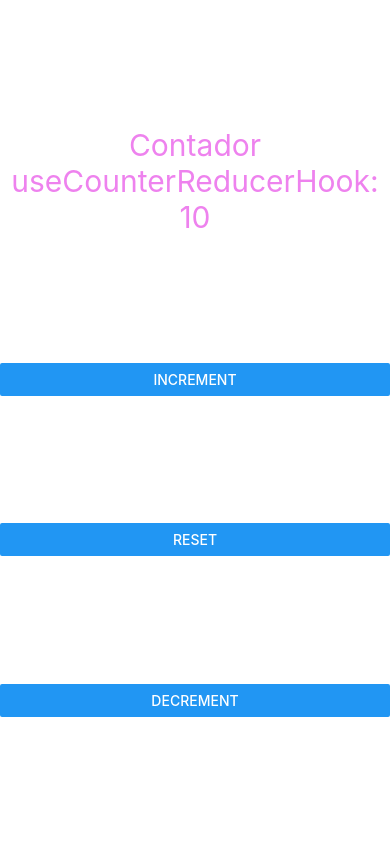
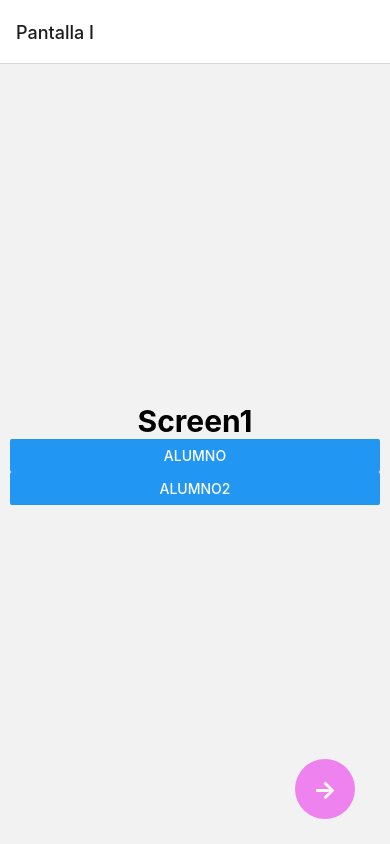
Before and after one commit to pandoraxdn/ird-react-native, a React Native app: screen /Screen1 in a window 390 px wide. Built offline with nearby package versions, Linux system fonts and the light colour scheme.

Commit message:
Stack Navigator Clase 07/02/2024

```diff
--- a/App.tsx
+++ b/App.tsx
@@ -14,13 +14,17 @@ import React from 'react';
 //import { ContadorFabScreen } from './src/screens/ContadorFabScreen';
 //import { ContadorCustomScreen } from './src/screens/ContadorCustomScreen';
 //import { CounterReducerScreen } from './src/screens/CounterReducerScreen';
-import { ScreenUseCounterReducer } from './src/screens/ScreenUseCounterReducer';
+//import { ScreenUseCounterReducer } from './src/screens/ScreenUseCounterReducer';
+import { NavigationContainer } from '@react-navigation/native';
+import { StackNavigator } from './src/navigator/StackNavigator';
 
 
 const App = () => {
 
     return (
-        <ScreenUseCounterReducer />
+        <NavigationContainer>
+            <StackNavigator />
+        </NavigationContainer>
         /*
         <View>
             <Text
--- /dev/null
+++ b/src/navigator/StackNavigator.tsx
@@ -0,0 +1,42 @@
+import React from 'react';
+import { createStackNavigator } from '@react-navigation/stack';
+import { Screen1 } from '../screens/navigate/Screen1';
+import { Screen2 } from '../screens/navigate/Screen2';
+import { Screen3 } from '../screens/navigate/Screen3';
+import { PersonaScreen } from './../screens/navigate/PersonaScreen';
+
+export type RootStackParams = {
+    Screen1: undefined;
+    Screen2: undefined;
+    Screen3: undefined;
+    PersonaScreen: { id: number, nombre: string };
+}
+
+const Stack = createStackNavigator<RootStackParams>();
+
+export const StackNavigator = () => {
+    return(
+        <Stack.Navigator>
+            <Stack.Screen
+                name="Screen1"
+                component={ Screen1 }
+                options={{ title: "Pantalla I" }}
+            />
+            <Stack.Screen
+                name="Screen2"
+                component={ Screen2 }
+                options={{ title: "Pantalla II" }}
+            />
+            <Stack.Screen
+                name="Screen3"
+                component={ Screen3 }
+                options={{ title: "Pantalla III" }}
+            />
+            <Stack.Screen
+                name="PersonaScreen"
+                component={ PersonaScreen }
+                options={{ title: "Datos del usuario" }}
+            />
+        </Stack.Navigator>
+    );
+}
--- /dev/null
+++ b/src/screens/navigate/PersonaScreen.tsx
@@ -0,0 +1,33 @@
+import React from 'react';
+import { View, Text, Button } from 'react-native';
+import { StackScreenProps } from '@react-navigation/stack';
+import { RootStackParams } from './../../navigator/StackNavigator';
+import { appTheme } from '../../theme/appTheme';
+
+interface Props extends StackScreenProps<RootStackParams,'PersonaScreen'>{};
+
+export const PersonaScreen = ( { navigation, route } :Props ) => {
+
+    const params = route.params;
+
+    return(
+        <View
+            style={{
+                ...appTheme.containerGlobal,
+                ...appTheme.containerMarginGlobal
+            }}
+        >
+            <Text
+                style={ appTheme.title }
+            >
+                ID: { params.id }
+                Nombre: { params.nombre }
+                { JSON.stringify(params) }
+            </Text>
+            <Button
+                title="Regresar"
+                onPress={ () => navigation.pop() }
+            />
+        </View>
+    );
+}
--- /dev/null
+++ b/src/screens/navigate/Screen1.tsx
@@ -0,0 +1,54 @@
+import React from 'react';
+import { View, Text, Button } from 'react-native';
+import { StackScreenProps } from '@react-navigation/stack';
+import { RootStackParams } from './../../navigator/StackNavigator';
+import { appTheme } from '../../theme/appTheme';
+import { Fab } from '../../components/Fab';
+
+interface Estudiante{
+    id: number;
+    nombre: string;
+}
+
+interface Props extends StackScreenProps<RootStackParams,"Screen1">{};
+
+export const Screen1 = ( { navigation }: Props ) => {
+
+    const alumno: Estudiante = {
+        id: 1,
+        nombre: "María"
+    }
+
+    const alumno2: Estudiante = {
+        id: 2,
+        nombre: "Luz"
+    }
+
+    return(
+        <View
+            style={{
+                ...appTheme.containerGlobal,
+                ...appTheme.containerMarginGlobal
+            }}
+        >
+            <Text
+                style={ appTheme.title }
+            >
+                Screen1
+            </Text>
+            <Button
+                title='Alumno'
+                onPress={ () => navigation.navigate("PersonaScreen",alumno)  }
+            />
+            <Button
+                title='Alumno2'
+                onPress={ () => navigation.navigate("PersonaScreen",alumno2)  }
+            />
+            <Fab
+                title='->'
+                position='button_right'
+                action={ () => navigation.navigate("Screen2") }
+            />
+        </View>
+    );
+}
--- /dev/null
+++ b/src/screens/navigate/Screen2.tsx
@@ -0,0 +1,30 @@
+import React from 'react';
+import { View, Text } from 'react-native';
+import { useNavigation } from '@react-navigation/native';
+import { appTheme } from '../../theme/appTheme';
+import { Fab } from '../../components/Fab';
+
+export const Screen2 = () => {
+
+    const navigator = useNavigation();
+
+    return(
+        <View
+            style={{
+                ...appTheme.containerGlobal,
+                ...appTheme.containerMarginGlobal
+            }}
+        >
+            <Text
+                style={ appTheme.title }
+            >
+                Screen2
+            </Text>
+            <Fab
+                title='->'
+                position='button_right'
+                action={ () => navigator.navigate("Screen3") }
+            />
+        </View>
+    );
+}
--- /dev/null
+++ b/src/screens/navigate/Screen3.tsx
@@ -0,0 +1,36 @@
+import React from 'react';
+import { View, Text } from 'react-native';
+import { StackScreenProps } from '@react-navigation/stack';
+import { RootStackParams } from '../../navigator/StackNavigator';
+import { appTheme } from '../../theme/appTheme';
+import { Fab } from '../../components/Fab';
+
+interface Props extends StackScreenProps<RootStackParams,'Screen3'>{};
+
+export const Screen3 = ( {navigation}:Props ) => {
+
+    return(
+        <View
+            style={{
+                ...appTheme.containerGlobal,
+                ...appTheme.containerMarginGlobal
+            }}
+        >
+            <Text
+                style={ appTheme.title }
+            >
+                Screen3
+            </Text>
+            <Fab
+                title="<-"
+                position='button_left'
+                action={ () => navigation.pop() }
+            />
+            <Fab
+                title="Inicio"
+                position='button_right'
+                action={ () => navigation.popToTop() }
+            />
+        </View>
+    );
+}
--- /dev/null
+++ b/src/theme/appTheme.tsx
@@ -0,0 +1,16 @@
+import { StyleSheet } from 'react-native';
+
+export const appTheme = StyleSheet.create({
+    containerGlobal:{
+        flex: 1,
+        justifyContent: "center"
+    },
+    containerMarginGlobal:{
+        marginHorizontal: 10
+    },
+    title:{
+        fontSize: 30,
+        textAlign: "center",
+        fontWeight: "bold"
+    }
+});
```
